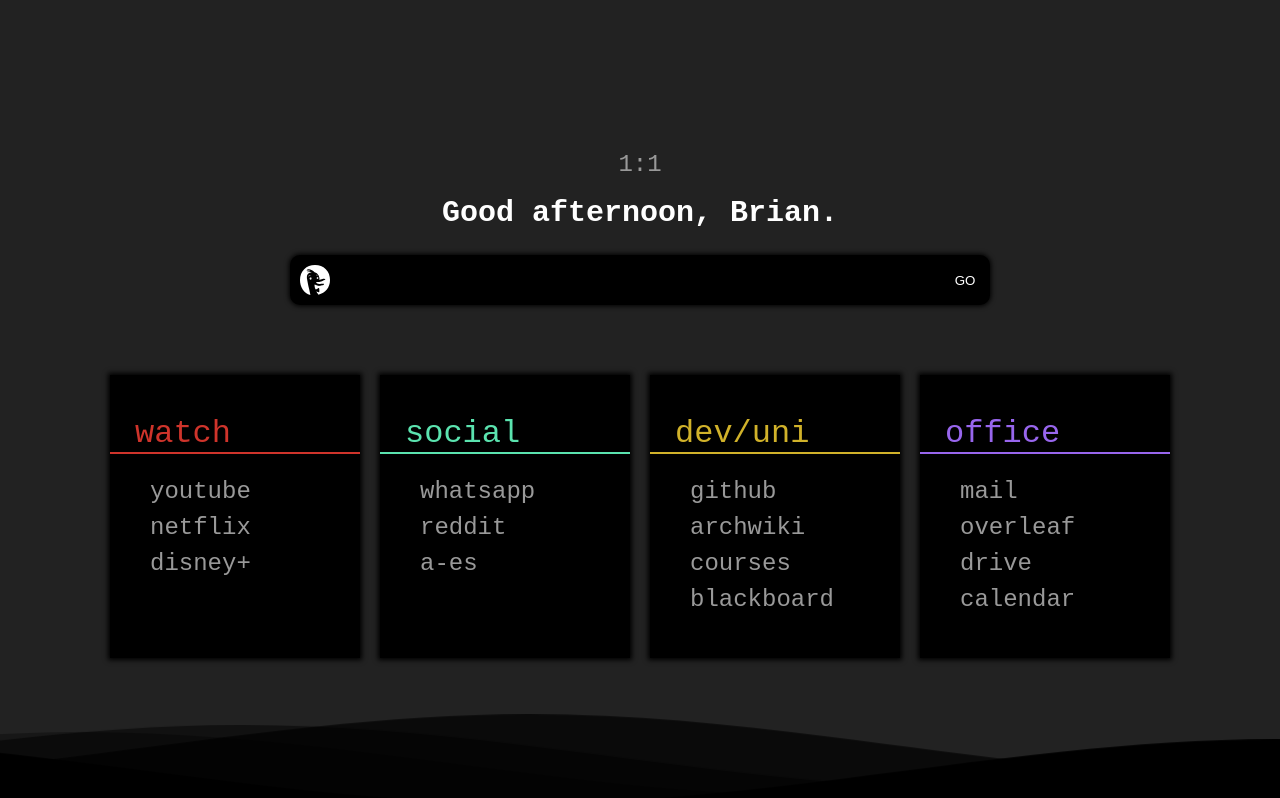
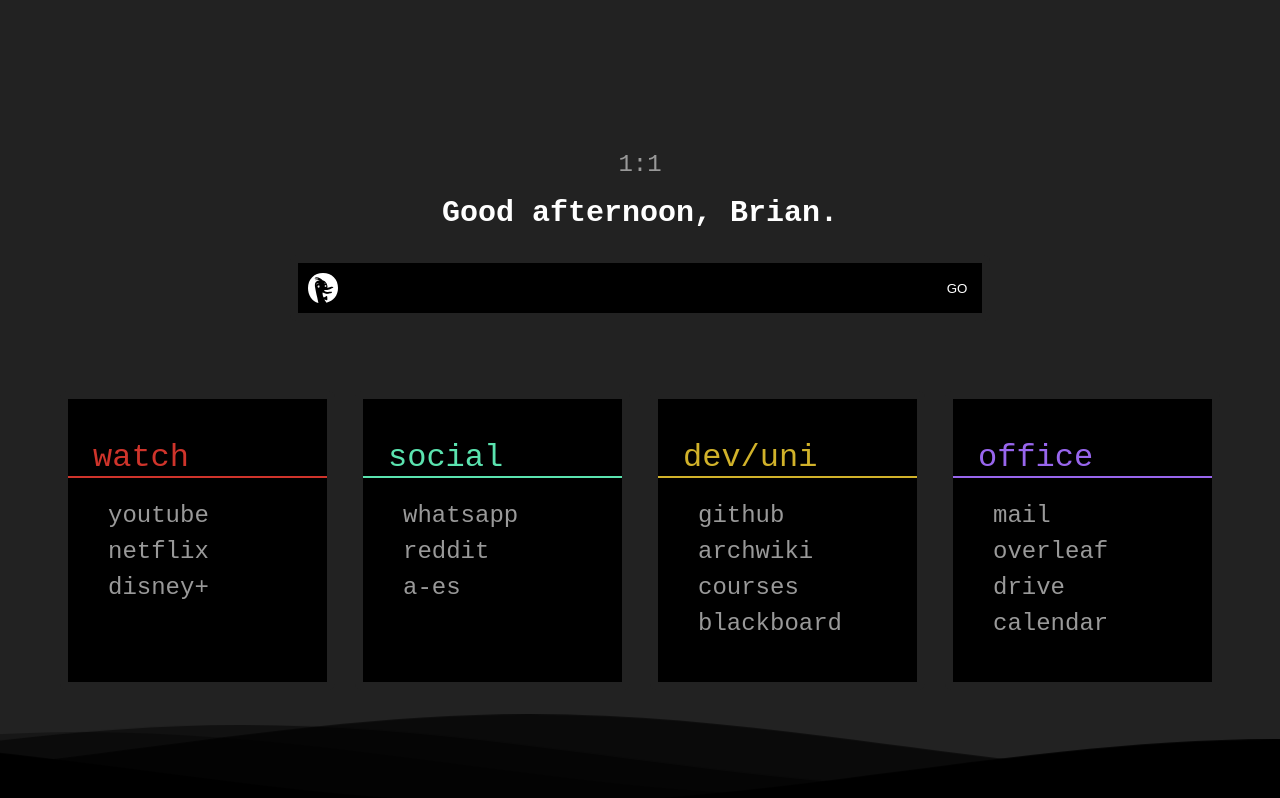
Before and after one commit to tosti007/startpage, a plain HTML site: page index.html in a window 1280 px wide. Drawn offline with Linux system fonts and the light colour scheme; files that its build step writes are made by us from their sources.

Commit message:
Remove shadows and add borders

```diff
--- a/style.css
+++ b/style.css
@@ -49,13 +49,14 @@ body {
 }
 .lists div {
     background-color: var(--background);
-    box-shadow: 0px 0px 5px 2px black;
+    border-radius: 6px;
+    border: solid var(--color8) 8px;
     display: flex;
     flex-direction: column;
     padding: 40px 0px;
     margin: 10px;
     color: var(-sp-color-bright);
-    width: 250px;
+    width: 275px;
 }
 .lists div > * {
     display: block;
@@ -112,8 +113,8 @@ body {
     font-size: 18px;
 
     background-color: var(--background);
-    border-radius: 10px;
-    box-shadow: 0px 0px 5px 1px black;
+    border-radius: 6px;
+    border: solid var(--color8) 8px;
 }
 #search_form > * {
     background-color: transparent;
@@ -143,8 +144,8 @@ body {
 #search_go {
     right: 0;
     transition: background-color 0.3s, color 0.3s;
-    border-bottom-right-radius: 10px;
-    border-top-right-radius: 10px;
+    border-bottom-right-radius: 6px;
+    border-top-right-radius: 6px;
 }
 #search_go:hover {
     background-color: var(--foreground);
```
